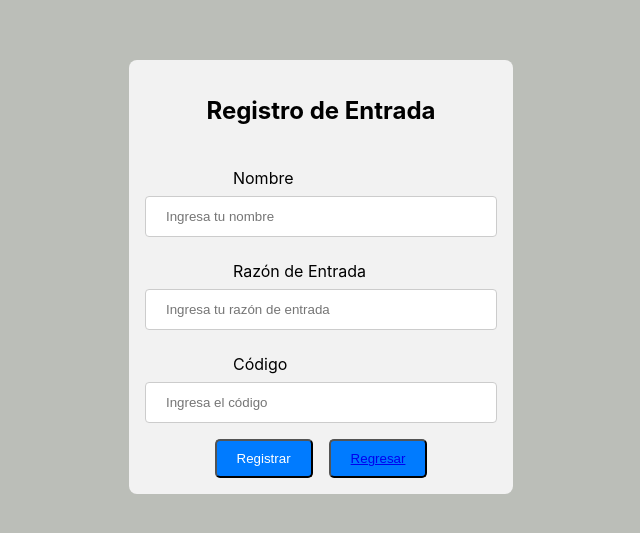
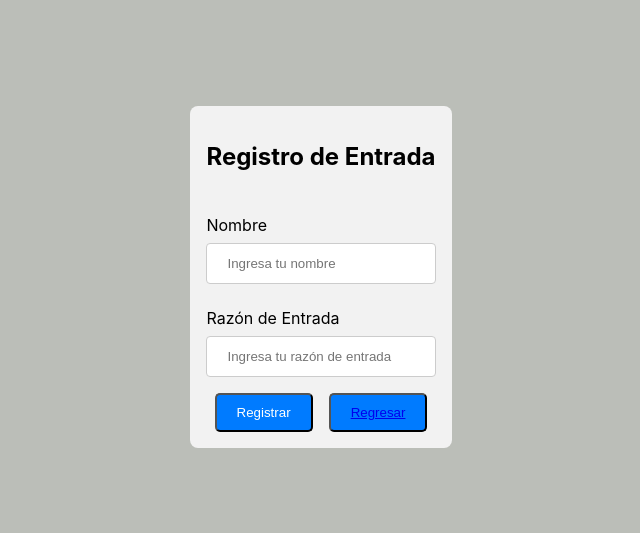
Before and after one commit to bernal9913/labaccess, a React (Create React App) app: page /Registro in a window 1280 px wide. Shown: the part 123-656 px from the top of the page, without its empty margins (319-959 px from the left). Built offline with nearby package versions, Linux system fonts and the light colour scheme; no server answers; the database is empty.

Commit message:
Se quito la parte de código del entryform

```diff
--- a/src/EntryForm.css
+++ b/src/EntryForm.css
@@ -8,7 +8,6 @@
 }
 
 .text {
-    width: 50%;
     margin: 8px 0;
     display: inline-block;
     text-align: left;
@@ -30,6 +29,9 @@
 
 .div {
     width: 100%;
+    display: flex;
+    flex-direction: column;
+    align-items: left;
 }
 
 .main {
@@ -61,3 +63,8 @@
     justify-content: space-between;
     gap: 1rem;
 }
+
+.input-label{
+  white-space: nowrap;
+  background-color: red;
+}
--- a/src/components/EntryForm.js
+++ b/src/components/EntryForm.js
@@ -63,18 +63,6 @@ const EntryForm = ({ fetchEntries }) => {
                         onChange={(e) => setReason(e.target.value)}
                     />
                 </div>
-                <div className="div">
-                    <label className='text' htmlFor="code">Código</label>
-                    <input
-                        className="cuadro-text"
-                        type="text"
-                        id="code"
-                        name="codigo"
-                        placeholder="Ingresa el código"
-                        value={code}
-                        onChange={(e) => setCode(e.target.value)}
-                    />
-                </div>
                 <div className="form-actions">
                     <button type="submit" className="boton">Registrar</button>
                     <button type="button" className="boton">
--- a/src/components/home.js
+++ b/src/components/home.js
@@ -1,6 +1,6 @@
 import React from 'react';
 import logo from "../ESCUDO-COLOR.png";
-import EntryForm from './EntryForm';
+
 import { Link } from 'react-router-dom';
 const home  = () => {
     return (
```
